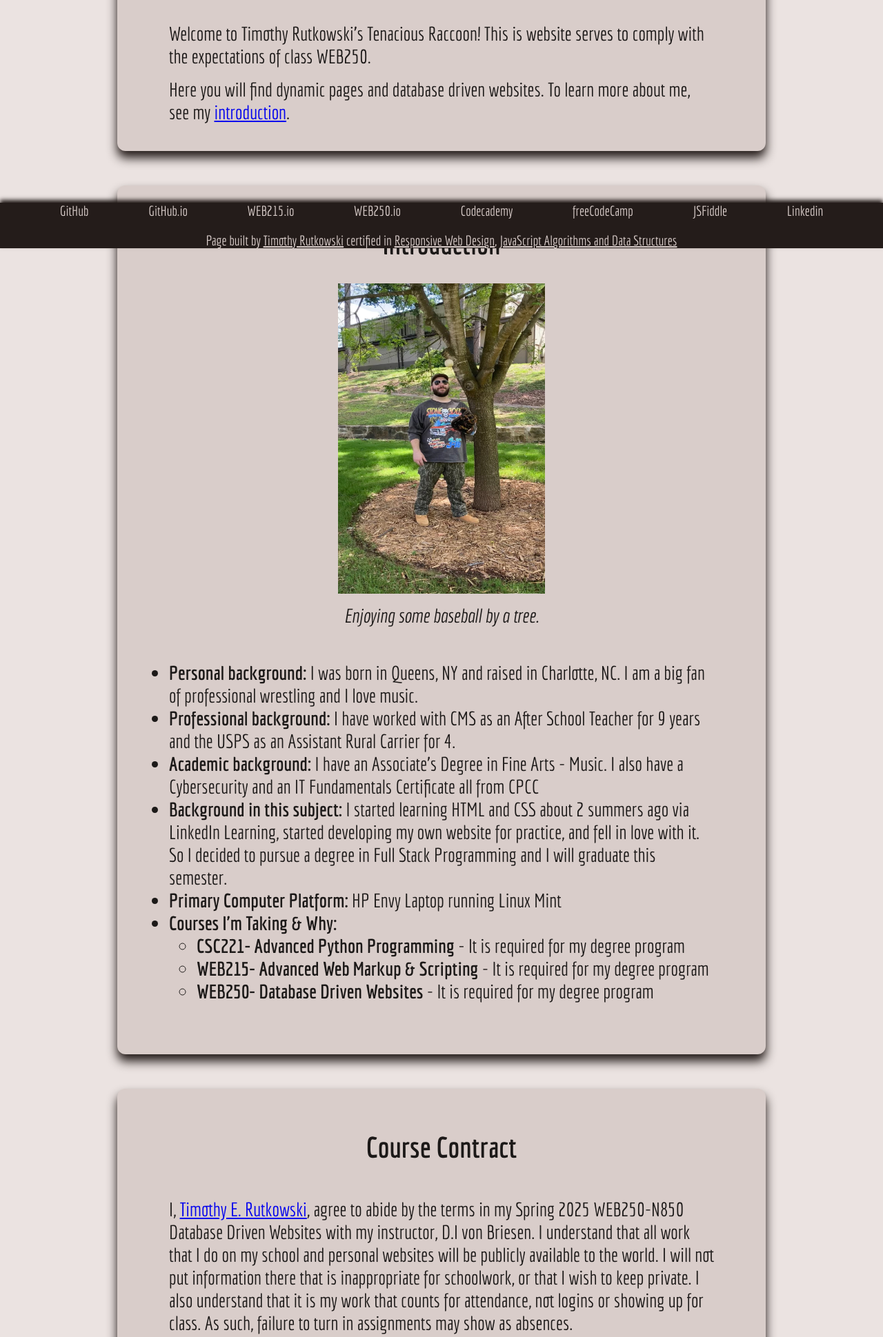
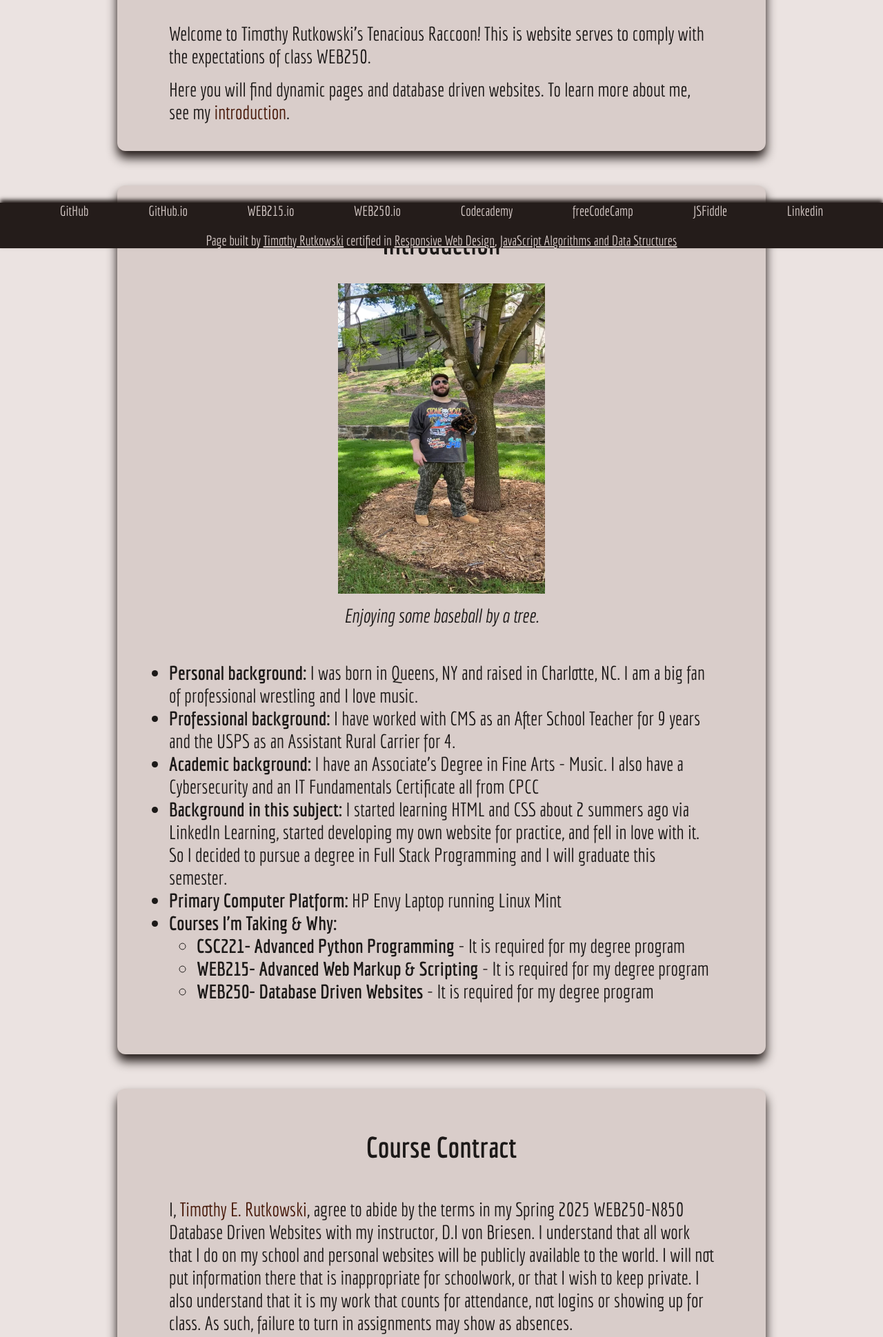
Before and after one commit to Trutkow0/web250, a PHP site: page / in a window 1280 px wide. Shown: the part 607-2546 px from the top of the page at 69% size. Run offline with PHP 8.4, Linux system fonts and the light colour scheme.

Commit message:
Update styles.css

```diff
--- a/styles/styles.css
+++ b/styles/styles.css
@@ -1,6 +1,8 @@
 /*COLOR PALLETTE
   Main Background: #ebe3e1
   Main Font: #1c1918
+  Main Link: #451606
+  Main Hover: #993210
 
 Dark Backgrounds: #241c1a
   Light Fonts: #d9cdca
@@ -172,6 +174,15 @@ h2 {
   padding: 0;
 }
 
+.home-text a {
+  text-decoration: none;
+  color: #451606;
+}
+
+.home-text a:hover {
+  color: #993210;
+}
+
 /*FOOTER STYLES*/
 footer {
   background-color: #241c1a;
@@ -242,6 +253,15 @@ figcaption {
   margin: 50px;
 }
 
+.contract-text a {
+  text-decoration: none;
+  color: #451606;
+}
+
+.contract-text a:hover {
+  color: #993210;
+}
+
 /*SECTION STYLES*/
 #home {
   margin: 50px 150px;
```
